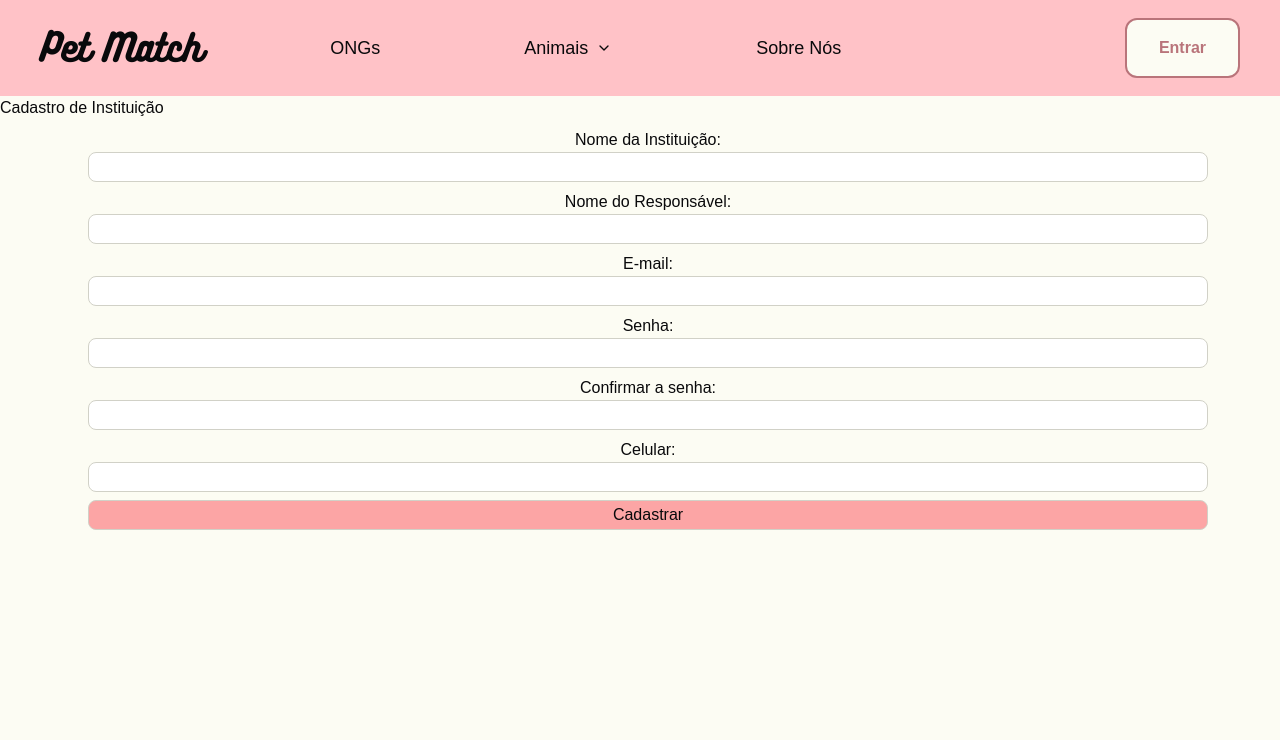
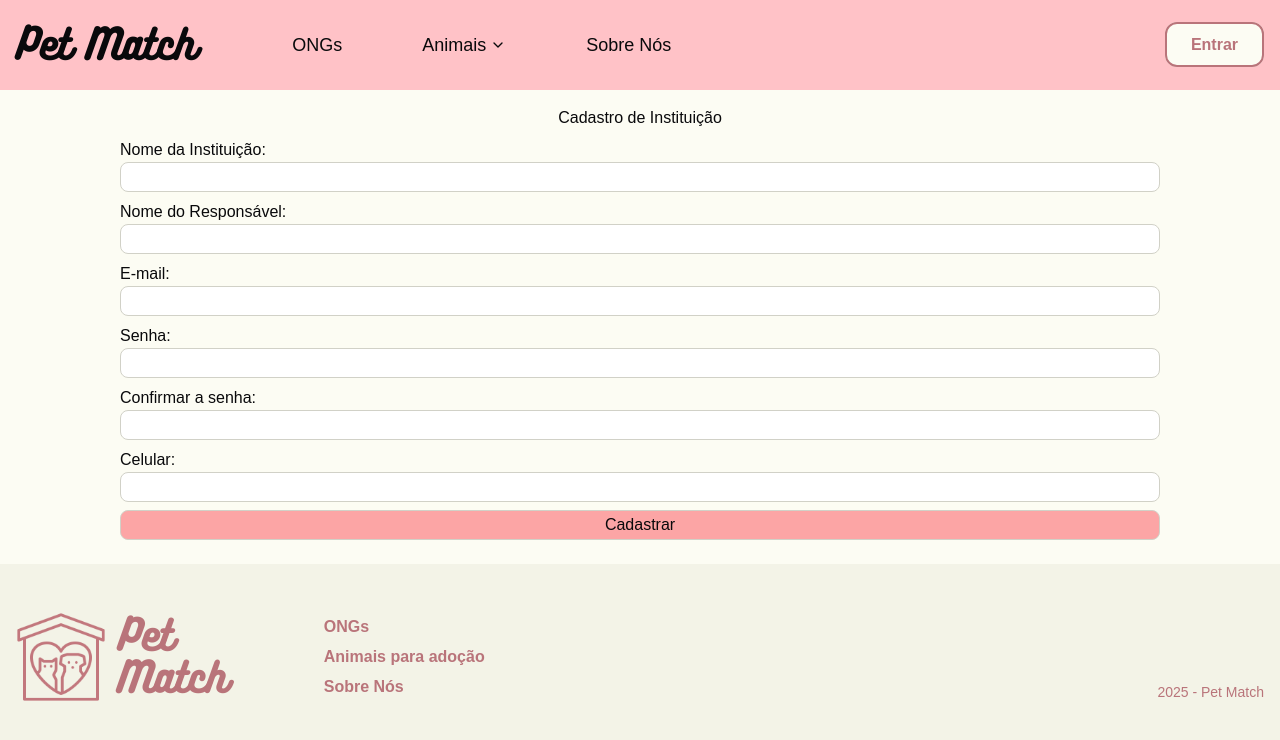
Before and after one commit to mariaclararcs/petmatch-web, a Next.js app: page /register/ong in a window 1280 px wide. Shown: the top 740 px of the page. Built offline with nearby package versions, Linux system fonts and the light colour scheme.

Commit message:
feat(footer): add footer component

```diff
--- a/src/components/footer/index.tsx
+++ b/src/components/footer/index.tsx
@@ -0,0 +1,39 @@
+import style from "@/styles/Font.module.css"
+import Image from "next/image"
+import Link from "next/link"
+
+export default function Footer() {
+    return (
+        <footer className="w-full bg-muted py-12">
+            <div className="flex flex-row justify-between items-end container mx-auto px-4">
+                <div className="flex flex-row items-center gap-20 lg:gap-24">
+                    <div className="flex flex-row items-center text-lg gap-3">
+                        <Image
+                            className="text-secondary"
+                            alt="Pet Match Icon"
+                            src="/icon.svg"
+                            width={90}
+                            height={90}
+                        />
+                        <div className={style.textoLogo}>
+                            <Link href="/" className="flex flex-col text-[40px] leading-[42px] text-secondary">
+                                <span>Pet</span>
+                                <span>Match</span>
+                            </Link>
+                        </div>
+                    </div>
+
+                    <div className="flex flex-col font-bold text-md text-secondary gap-[6px]">
+                        <Link href="" className="hover:underline">ONGs</Link>
+                        <Link href="" className="hover:underline">Animais para adoção</Link>
+                        <Link href="" className="hover:underline">Sobre Nós</Link>
+                    </div>
+                </div>
+
+                <div className="text-sm text-secondary">
+                    <span>2025 - Pet Match</span>
+                </div>
+            </div>
+        </footer>
+    )
+}
--- a/src/components/header/index.tsx
+++ b/src/components/header/index.tsx
@@ -9,12 +9,12 @@ const animais = [
   {
     value: "cachorros",
     label: "Cachorros",
-    href: "/login/user", // Adicione o caminho para cada animal
+    href: "",
   },
   {
     value: "gatos",
     label: "Gatos",
-    href: "/login/user",
+    href: "",
   },
 ]
 
@@ -22,21 +22,26 @@ export default function Header() {
   const [isOpen, setIsOpen] = React.useState(false)
 
   return (
-    <div className="flex flex-row justify-between items-center min-h-24 min-w-screen px-10 bg-primary">
-      <div className="flex flex-row items-center gap-24 lg:gap-32 text-lg">
+    <header className="w-full bg-primary py-6">
+      <div className="flex flex-row justify-between items-center container mx-auto px-4">
+        <div className="flex flex-row items-center gap-6 md:gap-12 lg:gap-24">
           <div className={style.textoLogo}>
-          <Link href="/">
-            <span className="text-4xl">Pet Match</span>
+            <Link href="/" className="flex items-center gap-3">
+              {/* Adicione a imagem do logo como no footer se quiser */}
+              <span className="text-[40px] leading-[42px]">Pet Match</span>
             </Link>
           </div>
 
-        <Link href="/ongs" className="">ONGs</Link>
+          <nav className="hidden md:flex flex-row items-center gap-10 lg:gap-20 text-lg">
+            <Link href="" className="hover:underline">
+              ONGs
+            </Link>
 
-        {/* Combobox Customizada com Links */}
+            {/* Dropdown de Animais */}
             <div className="relative">
               <button
                 onClick={() => setIsOpen(!isOpen)}
-            className="flex items-center justify-between gap-2 px-4 py-2 text-left hover:bg-gray-100 rounded-md transition-colors"
+                className="flex items-center gap-1 hover:underline"
                 aria-expanded={isOpen}
                 aria-haspopup="true"
               >
@@ -46,18 +51,15 @@ export default function Header() {
 
               {isOpen && (
                 <div
-              className="absolute z-10 mt-1 w-[200px] bg-background border rounded-lg shadow-lg"
-              // onMouseLeave={() => setIsOpen(false)} Fecha quando o mouse sai
+                  className="absolute z-10 mt-2 w-48 bg-background rounded-lg shadow-lg"
+                  onMouseLeave={() => setIsOpen(false)}
                 >
                   {animais.map((animal) => (
                     <Link
                       key={animal.value}
                       href={animal.href}
                       onClick={() => setIsOpen(false)}
-                  className={`block px-4 py-2 hover:bg-muted rounded-lg transition-colors ${
-                    // Você pode adicionar lógica para destacar a página atual se quiser
-                    false ? "bg-muted font-medium" : ""
-                  }`}
+                      className="block px-4 py-2 hover:bg-muted rounded-lg transition-colors"
                     >
                       {animal.label}
                     </Link>
@@ -66,14 +68,21 @@ export default function Header() {
               )}
             </div>
 
-        <Link href="/sobre">Sobre Nós</Link>
+            <Link href="" className="hover:underline">
+              Sobre Nós
+            </Link>
+          </nav>
         </div>
 
         <div>
-        <button className="bg-background rounded-xl border-2 border-secondary px-8 py-4 font-bold text-secondary">
+          <Link
+            href=""
+            className="bg-background rounded-xl border-2 border-secondary px-6 py-3 font-bold text-secondary hover:bg-secondary hover:text-background transition-colors"
+          >
             Entrar
-        </button>
+          </Link>
         </div>
       </div>
+    </header>
   )
 }
--- a/src/pages/login/ong/index.tsx
+++ b/src/pages/login/ong/index.tsx
@@ -1,4 +1,5 @@
 import style from "@/styles/Form.module.css"
+import font from "@/styles/Font.module.css"
 import Image from "next/image"
 import Link from "next/link"
 
@@ -6,13 +7,38 @@ export default function loginONG() {
     return (
         <div className="flex columns-2">
             <div className={style.esquerda}>
-                <form action="" className={style.form}>
-                    <h1>Login ONG</h1>
-                        <input type="text" placeholder="Insira seu e-mail"></input>
-                        <input type="password" placeholder="Insira sua senha"></input>
-                        <button>Entrar</button>
-                    <span className="text-xs">Sua instituição ainda não possui cadastro? <Link href="/register/ong">Cadastre-se agora!</Link></span>
-                </form>
+                <div className="flex flex-col justify-between items-center container mx-auto px-8 py-6 h-full">
+                    <div className="flex flex-col items-center w-full">
+                        <div className={font.textoLogo}>
+                            <span className="text-[52px] leading-[54px]">Pet Match</span>
+                        </div>
+                        <span className="text-lg">Divulgue sua ONG!</span>
+                    </div>
+
+                    <div className="flex flex-col items-center w-full gap-2">
+                        <form action="">
+                            <label className="mb-1">Insira o e-mail</label>
+                            <input type="text" className="rounded-xl border-2 px-4 py-3 mb-6"/>
+
+                            <label className="mb-1">Insira a senha</label>
+                            <input type="password" className="rounded-xl border-2 px-4 py-3"/>
+
+                            <Link href="" className="font-bold text-sm text-secondary hover:underline">
+                                Esqueci minha senha
+                            </Link>
+
+                            <button className="bg-primary rounded-xl border-2 border-secondary py-3 mt-6 font-bold text-secondary hover:bg-secondary hover:text-background transition-colors">
+                                Entrar
+                            </button>
+                        </form>
+                        <Link href="/login/user" className="font-bold text-sm text-secondary hover:underline">Entrar como usuário</Link>
+                    </div>
+
+                    <div className="flex fles-row text-sm gap-1">
+                        <span>Sua ONG ainda não possui cadastro?</span>
+                        <Link href="/register/ong" className="font-bold text-secondary hover:underline">Cadastre-se agora!</Link>
+                    </div>
+                </div>
             </div>
             <div className={style.direita}>
                 <Image
--- a/src/pages/login/user/index.tsx
+++ b/src/pages/login/user/index.tsx
@@ -1,4 +1,5 @@
 import style from "@/styles/Form.module.css"
+import font from "@/styles/Font.module.css"
 import Image from "next/image"
 import Link from "next/link"
 
@@ -15,13 +16,38 @@ export default function loginUser() {
                 />
             </div>
             <div className={style.direita}>
-                <form action="" className={style.form}>
-                    <h1>Login Usuário</h1>
-                    <input type="text" placeholder="Insira seu e-mail"></input>
-                    <input type="password" placeholder="Insira sua senha"></input>
-                    <button>Entrar</button>
-                    <span className="text-xs">Você inda não possui cadastro? <Link href="/register/user">Cadastre-se agora!</Link></span>
-                </form>
+                <div className="flex flex-col justify-between items-center container mx-auto px-8 py-6 h-full">
+                    <div className="flex flex-col items-center w-full">
+                        <div className={font.textoLogo}>
+                            <span className="text-[52px] leading-[54px]">Pet Match</span>
+                        </div>
+                        <span className="text-lg">Encontre seu melhor amigo!</span>
+                    </div>
+
+                    <div className="flex flex-col items-center w-full gap-2">
+                        <form action="">
+                            <label className="mb-1">Insira o e-mail</label>
+                            <input type="text" className="rounded-xl border-2 px-4 py-3 mb-6"/>
+
+                            <label className="mb-1">Insira a senha</label>
+                            <input type="password" className="rounded-xl border-2 px-4 py-3"/>
+
+                            <Link href="" className="font-bold text-sm text-secondary hover:underline">
+                                Esqueci minha senha
+                            </Link>
+
+                            <button className="bg-primary rounded-xl border-2 border-secondary py-3 mt-6 font-bold text-secondary hover:bg-secondary hover:text-background transition-colors">
+                                Entrar
+                            </button>
+                        </form>
+                        <Link href="/login/ong" className="font-bold text-sm text-secondary hover:underline">Entrar como ONG</Link>
+                    </div>
+
+                    <div className="flex fles-row text-sm gap-1">
+                        <span>Você ainda não possui cadastro?</span>
+                        <Link href="/register/user" className="font-bold text-secondary hover:underline">Cadastre-se agora!</Link>
+                    </div>
+                </div>
             </div>
         </div>
     )
--- a/src/pages/register/ong/index.tsx
+++ b/src/pages/register/ong/index.tsx
@@ -1,10 +1,11 @@
+import Footer from "@/components/footer"
 import Header from "@/components/header"
 
 export default function registerONG() {
     return (
         <div>
             <Header/>
-            <main>
+            <main className="flex flex-col justify-between items-center min-w-screen px-10 py-4">
                 <h1>Cadastro de Instituição</h1>
                 <form action="">
                     <label htmlFor="">Nome da Instituição:</label>
@@ -22,6 +23,7 @@ export default function registerONG() {
                     <button>Cadastrar</button>
                 </form>
             </main>
+            <Footer/>
         </div>
     )
 }
--- a/src/styles/Form.module.css
+++ b/src/styles/Form.module.css
@@ -1,5 +1,7 @@
 .esquerda, .direita{
     display: flex;
+    justify-content: center;
+    align-items: center;
     grid-column: span 1;
     width: 100%;
     height: 100vh;
@@ -7,7 +9,7 @@
 
 .form {
     display: flex;
-    justify-content: center;
+    justify-content: start;
     align-items: center;
     flex-direction: column;
     width: 100%;
--- a/src/styles/globals.css
+++ b/src/styles/globals.css
@@ -69,7 +69,7 @@ html, body {
 form {
   display: flex;
   justify-content: center;
-  align-items: center;
+  align-items: start;
   flex-direction: column;
   width: 100%;
   height: 100%;
```
Also changed, not shown: public/icon.svg (added). Lines whose indentation alone changed are shown as unchanged.
